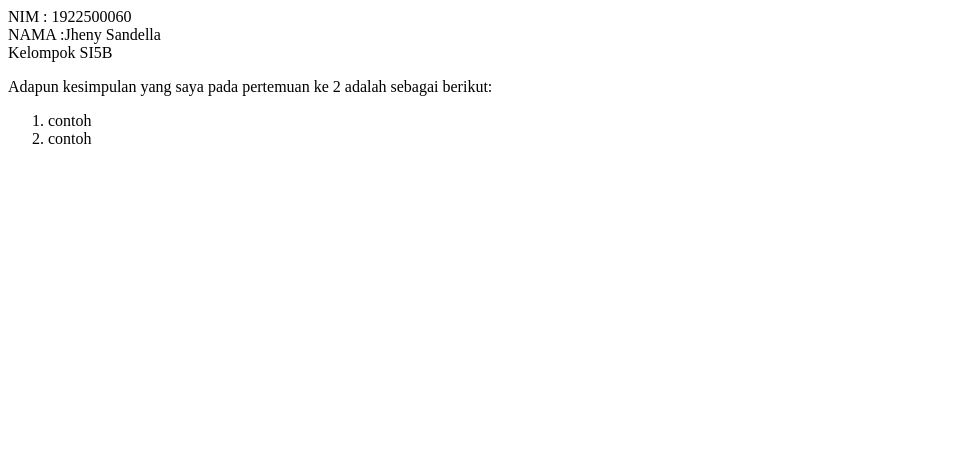
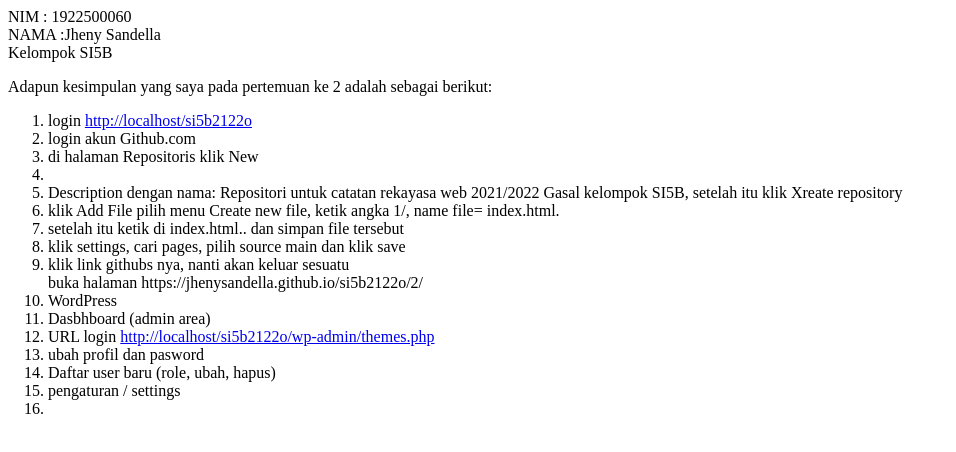
Before and after one commit to jhenysandella/si5b2122o, a plain HTML site: page 2/index.html in a window 1280 px wide. Shown: the whole page, without its empty margins (0-956 px from the left). Drawn offline with Linux system fonts and the light colour scheme.

Commit message:
Update index.html

```diff
--- a/2/index.html
+++ b/2/index.html
@@ -5,6 +5,21 @@ Kelompok SI5B<br>
 <p>Adapun kesimpulan yang saya pada pertemuan ke 2 adalah sebagai berikut:</p>
 
 <ol>
-  <li>contoh</li>
-  <li>contoh</li>
+  <li>login <a href="http://localhost/si5b2122o" target="_blank">http://localhost/si5b2122o</a></li>
+  <li>login akun Github.com</li>
+  <li>di halaman Repositoris klik New</li>
+  <li><ketik nama si5b2122o</li>
+  <li>Description dengan nama: Repositori untuk catatan rekayasa web 2021/2022 Gasal kelompok SI5B, setelah itu klik Xreate repository</li>
+  <li>klik Add File pilih menu Create new file, ketik angka 1/, name file= index.html.</li>
+  <li>setelah itu ketik di index.html.. dan simpan file tersebut</li>
+  <li>klik settings, cari pages, pilih source main dan klik save</li>
+  <li>klik link githubs nya, nanti akan keluar sesuatu</li>
+  </li>buka halaman https://jhenysandella.github.io/si5b2122o/2/</li>
+  <li>WordPress</li>
+  <li>Dasbhboard (admin area)</li>
+  <li>URL login <a href="http://localhost/si5b2122o/wp-admin/themes.php" target="_blank">http://localhost/si5b2122o/wp-admin/themes.php</a></li>
+  <li> ubah profil dan pasword</li>
+  <li>Daftar user baru (role, ubah, hapus)</li>
+  <li>pengaturan / settings
+<li></li>
 </ol>
```
